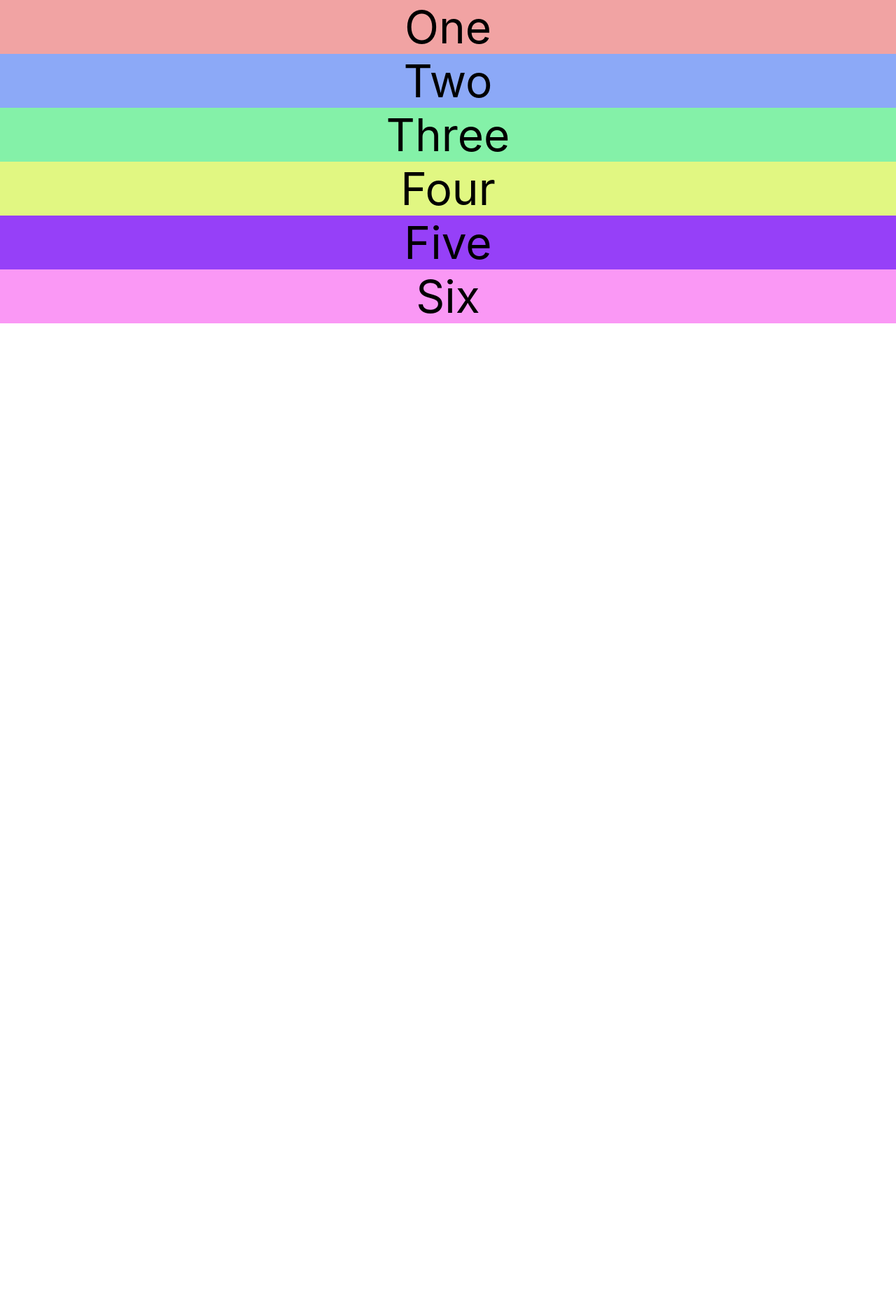
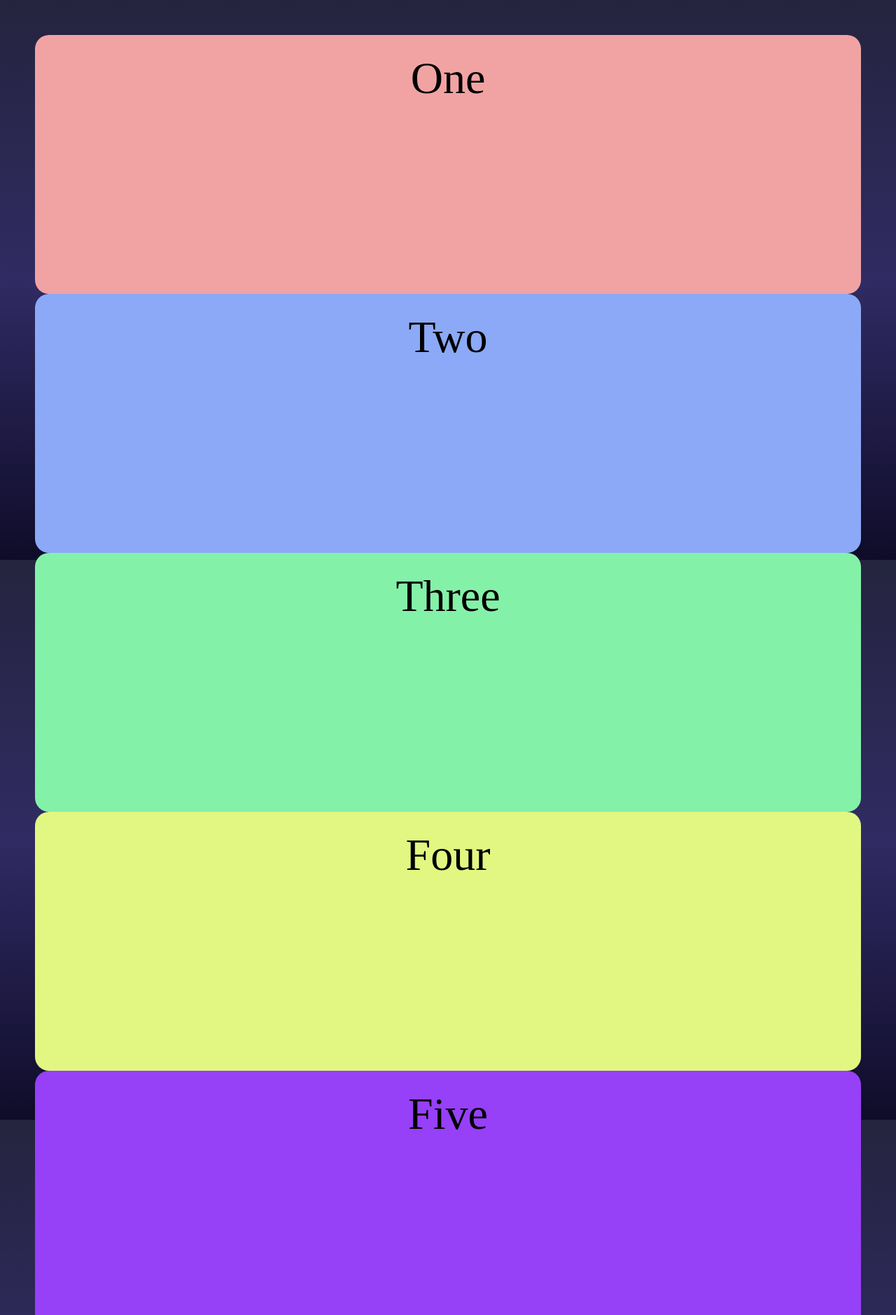
Before and after one commit to DionneNoellaBarretto/Logins-SignUps, a React (Create React App) app in the folder login_signup/: page / in a window 1280 px wide. Shown: the top 1879 px of the page at 70% size. Before the commit the page ends 800 px from the top, so only its background shows below. Built offline with nearby package versions, Linux system fonts and the light colour scheme.

Commit message:
componenets initial styling for the pages

```diff
--- a/login_signup/src/App.js
+++ b/login_signup/src/App.js
@@ -1,17 +1,19 @@
-import './App.css';
-import React from 'react';
-
+import "./App.css";
+import React from "react";
 
 function App() {
   return (
     <div className="App">
-      <div className="col-6 one">One</div>
-      <div className="col-6 two">Two</div>
-      <div className="col-6 three">Three</div>
-      <div className="col-6 four">Four</div>
-      <div className="col-6 five">Five</div>
-      <div className="col-6 six">Six</div>
-
+      <div className="container">
+        <div className="row">
+          <div className="col-lg-6 one">One</div>
+          <div className="col-lg-6 two">Two</div>
+          <div className="col-lg-6 three">Three</div>
+          <div className="col-lg-6 four">Four</div>
+          <div className="col-lg-6 five">Five</div>
+          <div className="col-lg-6 six">Six</div>
+        </div>
+      </div>
     </div>
   );
 }
--- a/login_signup/src/index.css
+++ b/login_signup/src/index.css
@@ -1,10 +1,10 @@
 body {
   margin: 0;
-  font-family: -apple-system, BlinkMacSystemFont, 'Segoe UI', 'Roboto', 'Oxygen',
-    'Ubuntu', 'Cantarell', 'Fira Sans', 'Droid Sans', 'Helvetica Neue',
-    sans-serif;
-  -webkit-font-smoothing: antialiased;
-  -moz-osx-font-smoothing: grayscale;
+  background: #0f0c29;  /* fallback for old browsers */
+  background: -webkit-linear-gradient(to bottom, #24243e, #302b63, #0f0c29);  /* Chrome 10-25, Safari 5.1-6 */
+  background: linear-gradient(to bottom, #24243e, #302b63, #0f0c29); /* W3C, IE 10+/ Edge, Firefox 16+, Chrome 26+, Opera 12+, Safari 7+ */
+  background-attachment: fixed;
+
 }
 
 code {
@@ -14,19 +14,45 @@ code {
 
 .one{
   background-color: rgb(241, 163, 163);
+  border-radius: 20px;
+  height: 100%;
+  padding: 25px 15px;
 }
 .two{
   background-color: rgb(140, 169, 247);
+  border-radius: 20px;
+  height: 100%;
+  padding: 25px 15px;
 }
 .three{
   background-color: rgb(132, 241, 168);
+  border-radius: 20px;
+  height: 100%;
+  padding: 25px 15px;
 }
 .four{
   background-color: rgb(225, 247, 130);
+  border-radius: 20px;
+  padding: 25px 15px;
+  height: 100%;
 }
 .five{
   background-color: rgb(150, 64, 248);
+  border-radius: 20px;
+  height: 100%;
+  padding: 25px 15px;
 }
 .six{
   background-color: rgb(250, 152, 245);
+  border-radius: 20px;
+  padding: 25px 15px;
+  height: 100%;
 }
+
+.container{
+  padding: 50px;
+}
+.row{
+  height: 40vh;
+justify-content: space-around;
+}
```
Also changed, not shown: login_signup/src/components/Five.js (added), login_signup/src/components/Four.js (added), login_signup/src/components/One.js (added), login_signup/src/components/Six.js (added), login_signup/src/components/Three.js (added), login_signup/src/components/Two.js (added).
